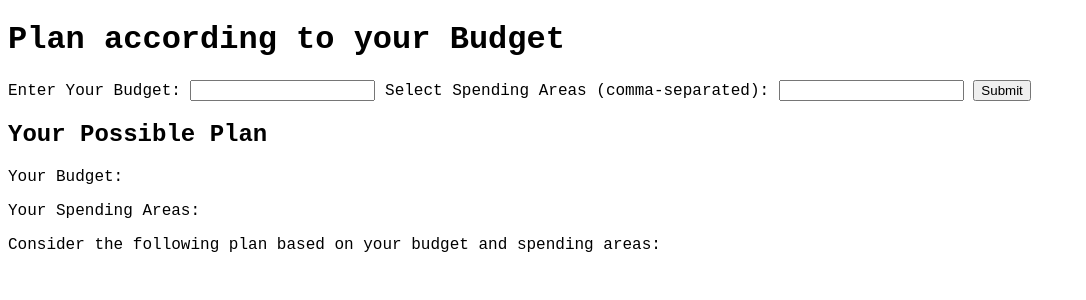
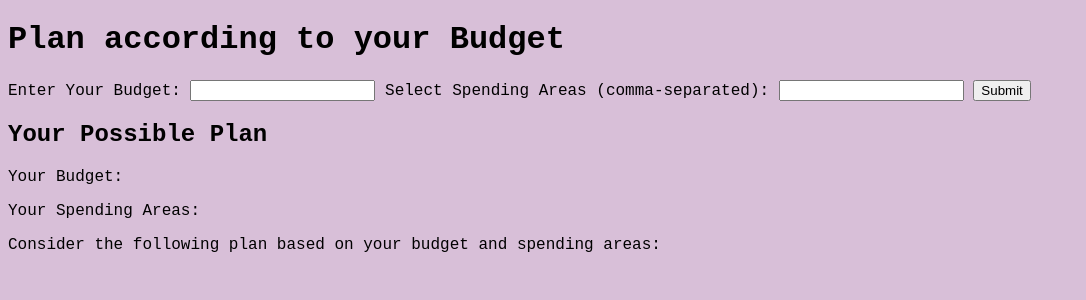
Before and after one commit to MaxineSomers/McWics, a Flask app: page /BudgetPlan in a window 1280 px wide. Shown: the top 300 px of the page, without its empty margins (0-1086 px from the left). Run offline with Flask 3, Linux system fonts and the light colour scheme.

Commit message:
formatting2

```diff
--- a/templates/BudgetPlan.html
+++ b/templates/BudgetPlan.html
@@ -21,9 +21,9 @@
         }
 
         body {
-            background-color: lightpurple; /* Change the background color to light purple */
-            font-family: 'Courier New', Courier, monospace;
-        }
+        background-color: #d8bfd8; /* Hexadecimal color code for light purple */
+        font-family: 'Courier New', Courier, monospace;
+    }
 
         table {
             border-collapse: collapse;
```
